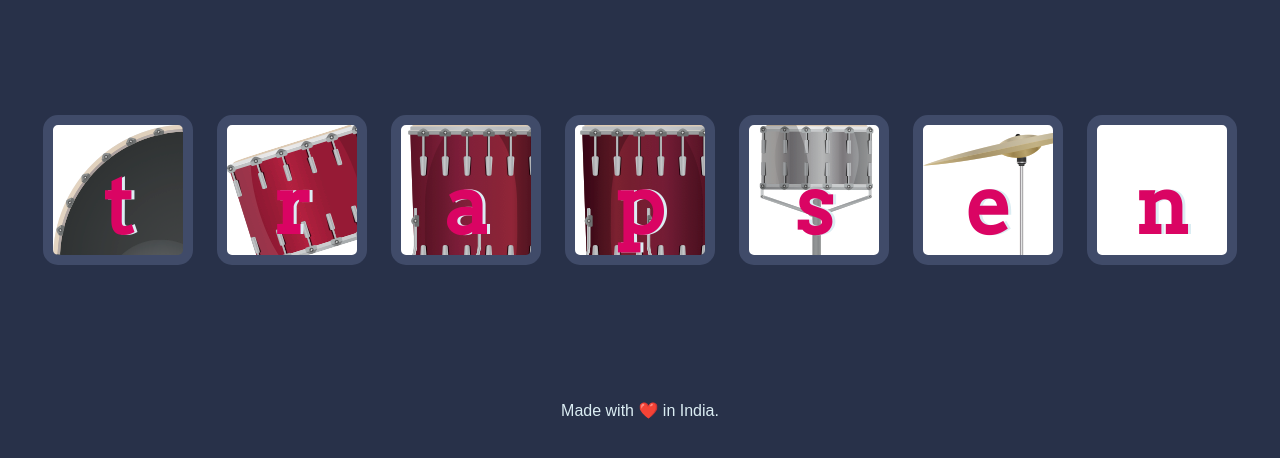
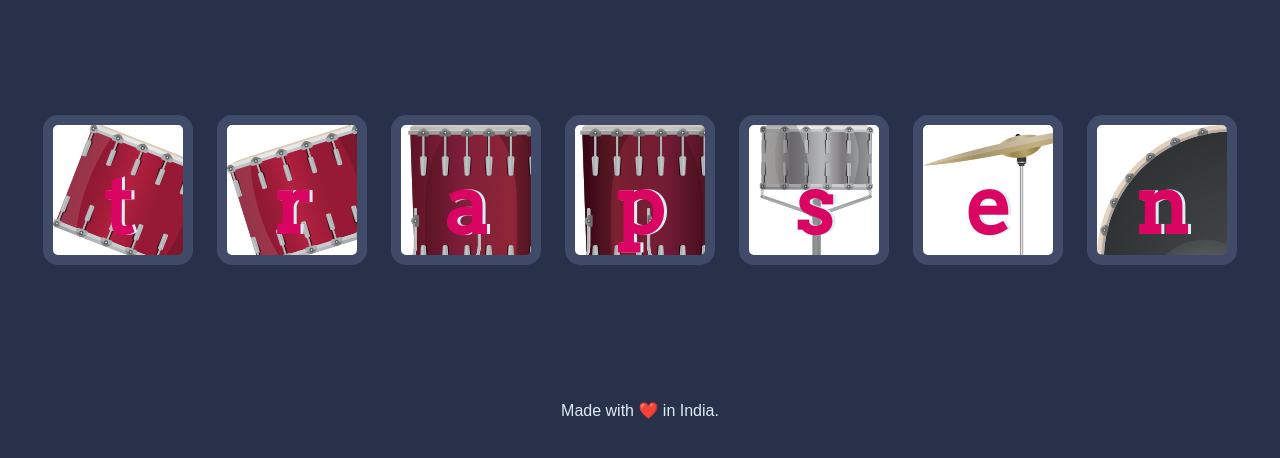
Before and after one commit to NagaSriJyothi/Drums, a plain HTML site: page index.html in a window 1280 px wide. Shown: the part 174-632 px from the top of the page. Drawn offline with Linux system fonts and the light colour scheme.

Commit message:
Update styles.css

```diff
--- a/styles.css
+++ b/styles.css
@@ -46,7 +46,7 @@ footer {
 
 }
 
-.t {
+.n {
   background-image: url("images/kick.png");
 
 }
```
